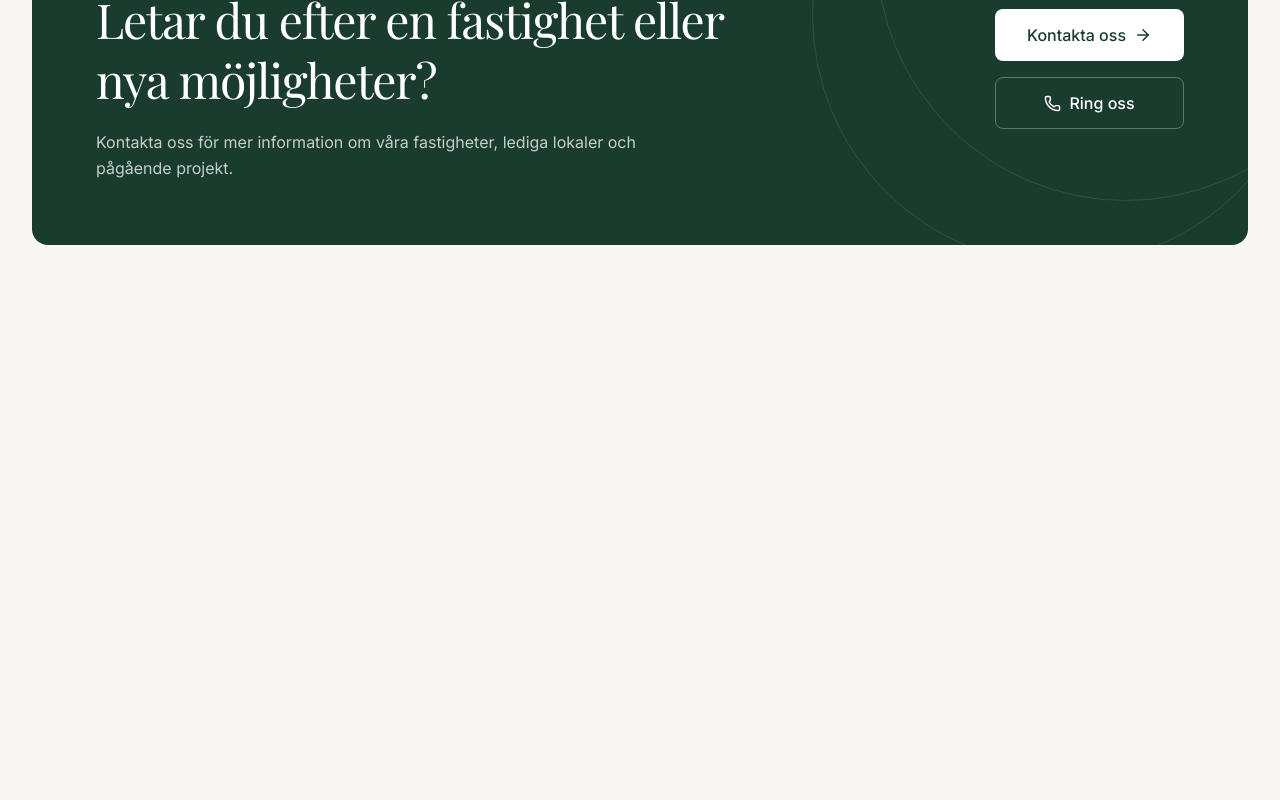
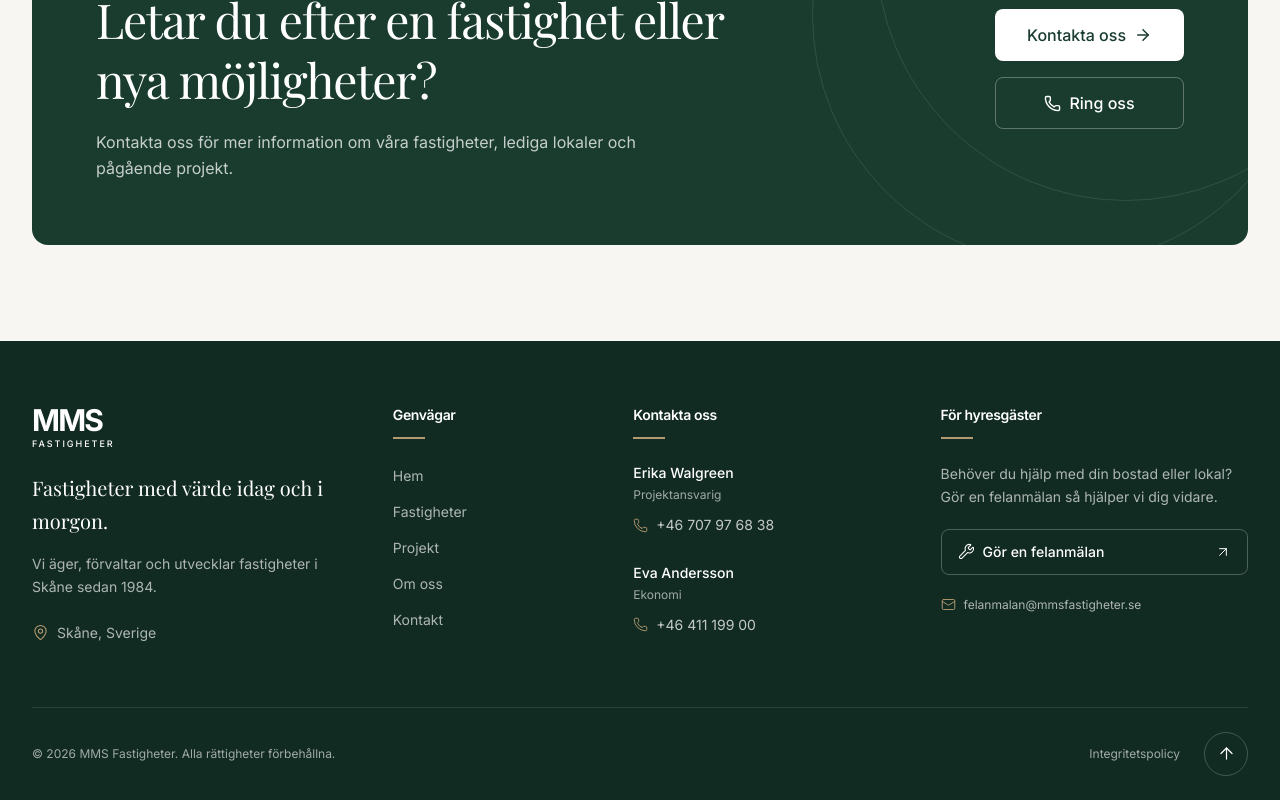
Before and after one commit to Margo-Katsan/mmsfastigheter, a Next.js app: page / in a window 1280 px wide. Shown: the part 3684-4484 px from the top of the page. Before the commit the page ends 4025 px from the top, so only its background shows below. Built offline with nearby package versions, Linux system fonts and the light colour scheme; a web font is replaced by a local one.

Commit message:
feat: implement footer

```diff
--- a/src/app/layout.tsx
+++ b/src/app/layout.tsx
@@ -1,6 +1,9 @@
 import type { Metadata } from "next";
+import { Inter, Playfair_Display } from "next/font/google";
+
 import { Header } from "@/components/layout/Header";
-import { Inter, Playfair_Display } from "next/font/google";
+import { Footer } from "@/components/layout/Footer";
+
 import "./globals.css";
 
 const inter = Inter({
@@ -37,6 +40,8 @@ export default function RootLayout({
         <Header />
 
         {children}
+
+        <Footer />
       </body>
     </html>
   );
--- /dev/null
+++ b/src/components/layout/Footer.tsx
@@ -0,0 +1,192 @@
+import Link from "next/link";
+import {
+  ArrowUpRight,
+  MapPin,
+  Phone,
+  Mail,
+  Wrench,
+} from "lucide-react";
+import { CurrentYear } from "@/components/ui/CurrentYear";
+
+import { Logo } from "@/components/layout/Logo";
+import { Container } from "@/components/ui/Container";
+import { BackToTop } from "@/components/ui/BackToTop";
+
+import { company } from "@/data/company";
+import { navigation } from "@/data/navigation";
+
+export function Footer() {
+
+  const { projects, finance, maintenance } =
+    company.contacts;
+
+  return (
+    <footer className="bg-primary-dark text-white">
+      <Container>
+        {/* Main footer */}
+        <div className="grid gap-12 py-14 sm:grid-cols-2 lg:grid-cols-[1.2fr_0.75fr_1fr_1.15fr] lg:gap-10 lg:py-16">
+
+          {/* Company information */}
+          <div>
+            <Logo className="text-white" />
+
+            <p className="mt-6 font-display text-xl leading-relaxed text-white">
+              Fastigheter med värde idag och i morgon.
+            </p>
+
+            <p className="mt-4 max-w-xs text-sm leading-relaxed text-white/65">
+              Vi äger, förvaltar och utvecklar fastigheter
+              i Skåne sedan {company.established}.
+            </p>
+
+            <div className="mt-6 flex items-center gap-2 text-sm text-white/65">
+              <MapPin
+                size={17}
+                strokeWidth={1.5}
+                className="text-accent"
+                aria-hidden="true"
+              />
+
+              <span>{company.region}, Sverige</span>
+            </div>
+          </div>
+
+          {/* Navigation */}
+          <div>
+            <h2 className="font-sans text-sm font-semibold text-white">
+              Genvägar
+            </h2>
+
+            <div className="mt-3 h-0.5 w-8 bg-accent" />
+
+            <nav
+              aria-label="Sidfotsnavigation"
+              className="mt-6"
+            >
+              <ul className="space-y-3">
+                {navigation.map(({ label, href }) => (
+                  <li key={href}>
+                    <Link
+                      href={href}
+                      className="inline-flex text-sm text-white/65 transition-colors hover:text-white focus-visible:outline-white"
+                    >
+                      {label}
+                    </Link>
+                  </li>
+                ))}
+              </ul>
+            </nav>
+          </div>
+
+          {/* Contact information */}
+          <div>
+            <h2 className="font-sans text-sm font-semibold text-white">
+              Kontakta oss
+            </h2>
+
+            <div className="mt-3 h-0.5 w-8 bg-accent" />
+
+            <div className="mt-6 space-y-6">
+              {[projects, finance].map((contact) => (
+                <div key={contact.name}>
+                  <p className="text-sm font-medium text-white">
+                    {contact.name}
+                  </p>
+
+                  <p className="mt-1 text-xs text-white/60">
+                    {contact.role}
+                  </p>
+
+                  <a
+                    href={`tel:${contact.phoneHref}`}
+                    className="mt-3 inline-flex items-center gap-2 text-sm text-white/75 transition-colors hover:text-white focus-visible:outline-white"
+                  >
+                    <Phone
+                      size={15}
+                      strokeWidth={1.5}
+                      className="shrink-0 text-accent"
+                      aria-hidden="true"
+                    />
+
+                    {contact.phone}
+                  </a>
+                </div>
+              ))}
+            </div>
+          </div>
+
+          {/* Tenant services */}
+          <div>
+            <h2 className="font-sans text-sm font-semibold text-white">
+              För hyresgäster
+            </h2>
+
+            <div className="mt-3 h-0.5 w-8 bg-accent" />
+
+            <p className="mt-6 text-sm leading-relaxed text-white/65">
+              Behöver du hjälp med din bostad eller lokal?
+              Gör en felanmälan så hjälper vi dig vidare.
+            </p>
+
+            <Link
+              href="/felanmalan"
+              className="mt-5 inline-flex w-full items-center justify-between gap-3 rounded-button border border-white/25 px-4 py-3 text-sm font-medium text-white transition-colors hover:border-white hover:bg-white/10 focus-visible:outline-white"
+            >
+              <span className="flex items-center gap-2">
+                <Wrench
+                  size={17}
+                  strokeWidth={1.5}
+                  aria-hidden="true"
+                />
+
+                Gör en felanmälan
+              </span>
+
+              <ArrowUpRight
+                size={16}
+                strokeWidth={1.5}
+                className="shrink-0"
+                aria-hidden="true"
+              />
+            </Link>
+
+            <a
+              href={`mailto:${maintenance.email}`}
+              className="mt-5 flex min-w-0 items-start gap-2 text-xs leading-relaxed text-white/65 transition-colors hover:text-white focus-visible:outline-white"
+            >
+              <Mail
+                size={15}
+                strokeWidth={1.5}
+                className="mt-0.5 shrink-0 text-accent"
+                aria-hidden="true"
+              />
+
+              <span className="break-all">
+                {maintenance.email}
+              </span>
+            </a>
+          </div>
+        </div>
+
+        {/* Bottom footer */}
+        <div className="flex flex-col gap-5 border-t border-white/10 py-6 sm:flex-row sm:items-center sm:justify-between">
+          <p className="text-xs text-white/60">
+  © <CurrentYear /> {company.name}. Alla rättigheter
+  förbehållna.
+</p>
+
+          <div className="flex items-center justify-between gap-6">
+            <Link
+              href="/integritetspolicy"
+              className="text-xs text-white/60 transition-colors hover:text-white focus-visible:outline-white"
+            >
+              Integritetspolicy
+            </Link>
+
+            <BackToTop />
+          </div>
+        </div>
+      </Container>
+    </footer>
+  );
+}
--- /dev/null
+++ b/src/components/ui/BackToTop.tsx
@@ -0,0 +1,32 @@
+"use client";
+
+import { ArrowUp } from "lucide-react";
+
+export function BackToTop() {
+  function handleClick() {
+    const prefersReducedMotion = window.matchMedia(
+      "(prefers-reduced-motion: reduce)"
+    ).matches;
+
+    window.scrollTo({
+      top: 0,
+      behavior: prefersReducedMotion ? "instant" : "smooth",
+    });
+  }
+
+  return (
+    <button
+      type="button"
+      onClick={handleClick}
+      aria-label="Tillbaka till toppen"
+      title="Tillbaka till toppen"
+      className="flex size-11 shrink-0 items-center justify-center rounded-full border border-white/20 text-white transition-colors hover:border-white hover:bg-white hover:text-primary focus-visible:outline-white"
+    >
+      <ArrowUp
+        size={19}
+        strokeWidth={1.5}
+        aria-hidden="true"
+      />
+    </button>
+  );
+}
--- /dev/null
+++ b/src/components/ui/CurrentYear.tsx
@@ -0,0 +1,9 @@
+"use cache";
+
+import { cacheLife } from "next/cache";
+
+export async function CurrentYear() {
+  cacheLife("days");
+
+  return <>{new Date().getFullYear()}</>;
+}
```
